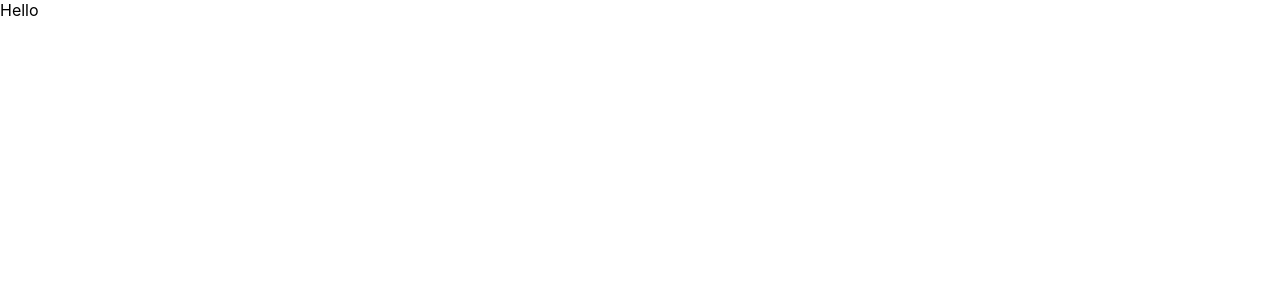
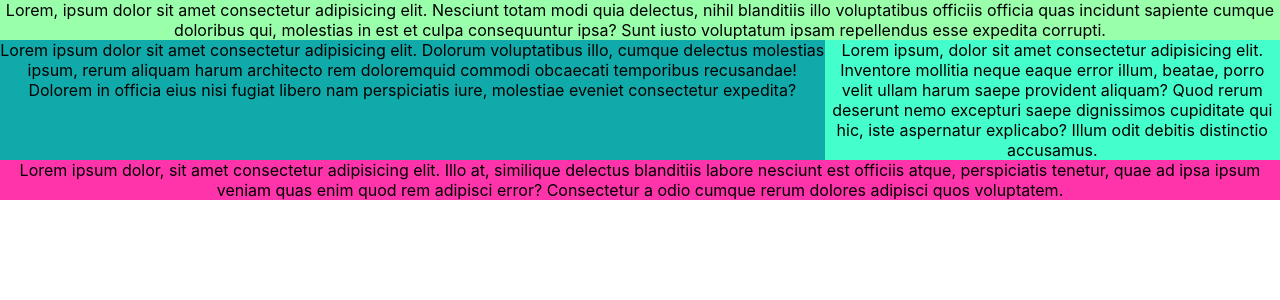
Before and after one commit to shirazkhan/Cake-Central, a React (Create React App) app: page / in a window 1280 px wide. Shown: the top 300 px of the page. Built offline with nearby package versions, Linux system fonts and the light colour scheme.

Commit message:
Create MainGrid layout with styled components

```diff
--- a/src/App.js
+++ b/src/App.js
@@ -1,9 +1,70 @@
 import React from 'react';
+import styled from 'styled-components';
+
+const MainGrid = styled.div`
+  display: grid;
+  grid-template-areas:
+    "NavContainer NavContainer NavContainer"
+    "PrimaryContainer PrimaryContainer SecondaryContainer"
+    "FooterContainer FooterContainer FooterContainer";
+  text-align: center;
+`;
+
+const NavContainer = styled.div`
+  grid-area: NavContainer;
+  background: #9fa;
+
+`;
+
+const PrimaryContainer = styled.div`
+  grid-area: PrimaryContainer;
+  background: #1aa;
+
+`;
+
+const SecondaryContainer = styled.div`
+  grid-area: SecondaryContainer;
+  background: #4fc;
+
+`;
+
+const FooterContainer = styled.div`
+  grid-area: FooterContainer;
+  background: #f3a;
+
+`;
 
 function App() {
   return (
     <>
-    Hello
+      <MainGrid>
+        <NavContainer>
+          Lorem, ipsum dolor sit amet consectetur adipisicing elit.
+          Nesciunt totam modi quia delectus,
+          nihil blanditiis illo voluptatibus officiis officia quas incidunt sapiente cumque doloribus qui,
+          molestias in est et culpa consequuntur ipsa?
+          Sunt iusto voluptatum ipsam repellendus esse expedita corrupti.
+        </NavContainer>
+        <PrimaryContainer>
+          Lorem ipsum dolor sit amet consectetur adipisicing elit.
+          Dolorum voluptatibus illo, cumque delectus molestias ipsum, rerum aliquam harum architecto
+          rem doloremquid commodi obcaecati temporibus recusandae!
+          Dolorem in officia eius nisi fugiat libero nam perspiciatis iure,
+          molestiae eveniet consectetur expedita?
+        </PrimaryContainer>
+        <SecondaryContainer>
+          Lorem ipsum, dolor sit amet consectetur adipisicing elit.
+          Inventore mollitia neque eaque error illum, beatae, porro velit ullam harum saepe provident aliquam?
+          Quod rerum deserunt nemo excepturi saepe dignissimos cupiditate qui hic, iste aspernatur explicabo?
+          Illum odit debitis distinctio accusamus.
+        </SecondaryContainer>
+        <FooterContainer>
+          Lorem ipsum dolor, sit amet consectetur adipisicing elit.
+          Illo at, similique delectus blanditiis labore nesciunt est officiis atque,
+          perspiciatis tenetur, quae ad ipsa ipsum veniam quas enim quod rem adipisci error?
+          Consectetur a odio cumque rerum dolores adipisci quos voluptatem.
+        </FooterContainer>
+      </MainGrid>
     </>
   );
 }
```
